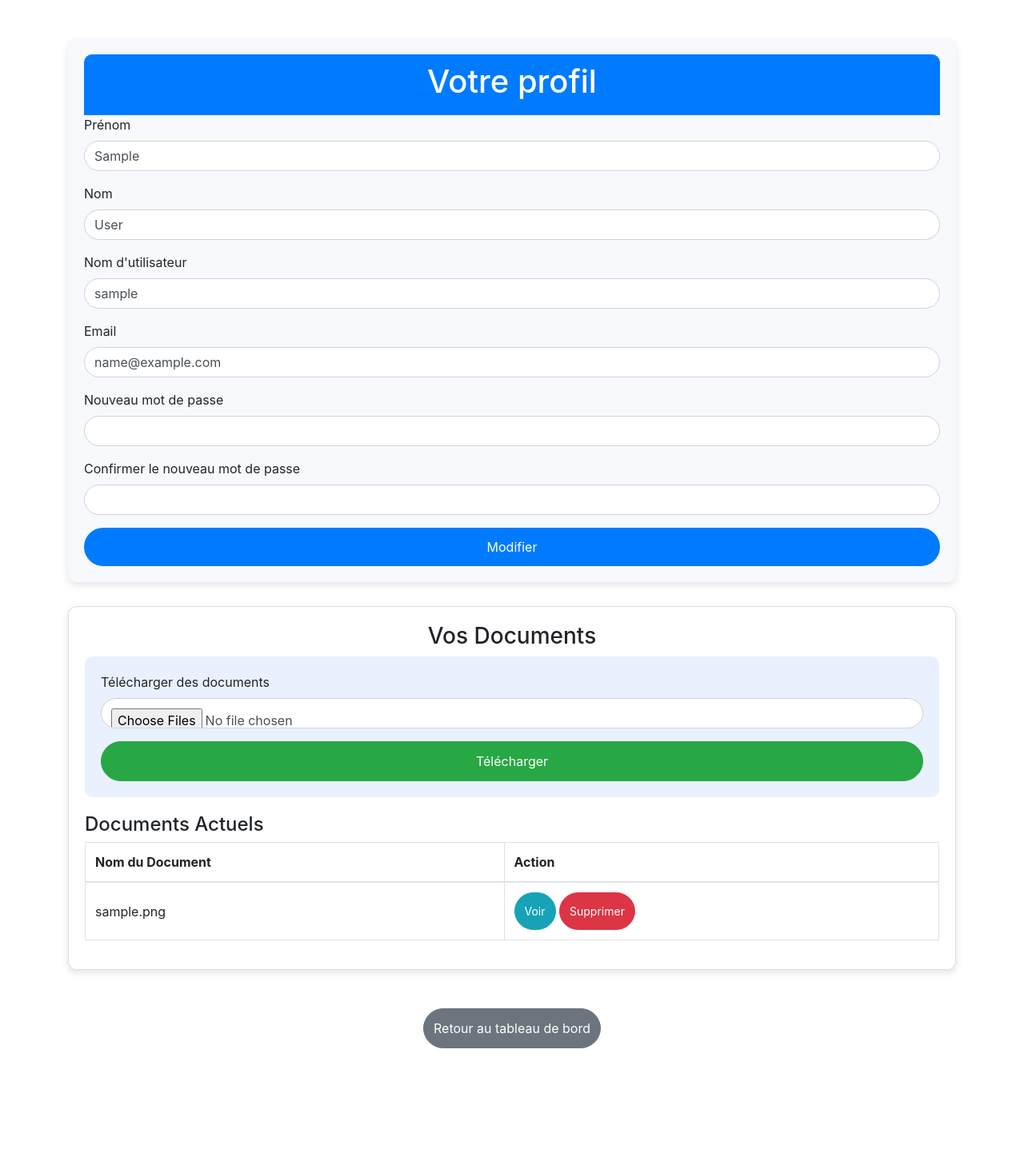
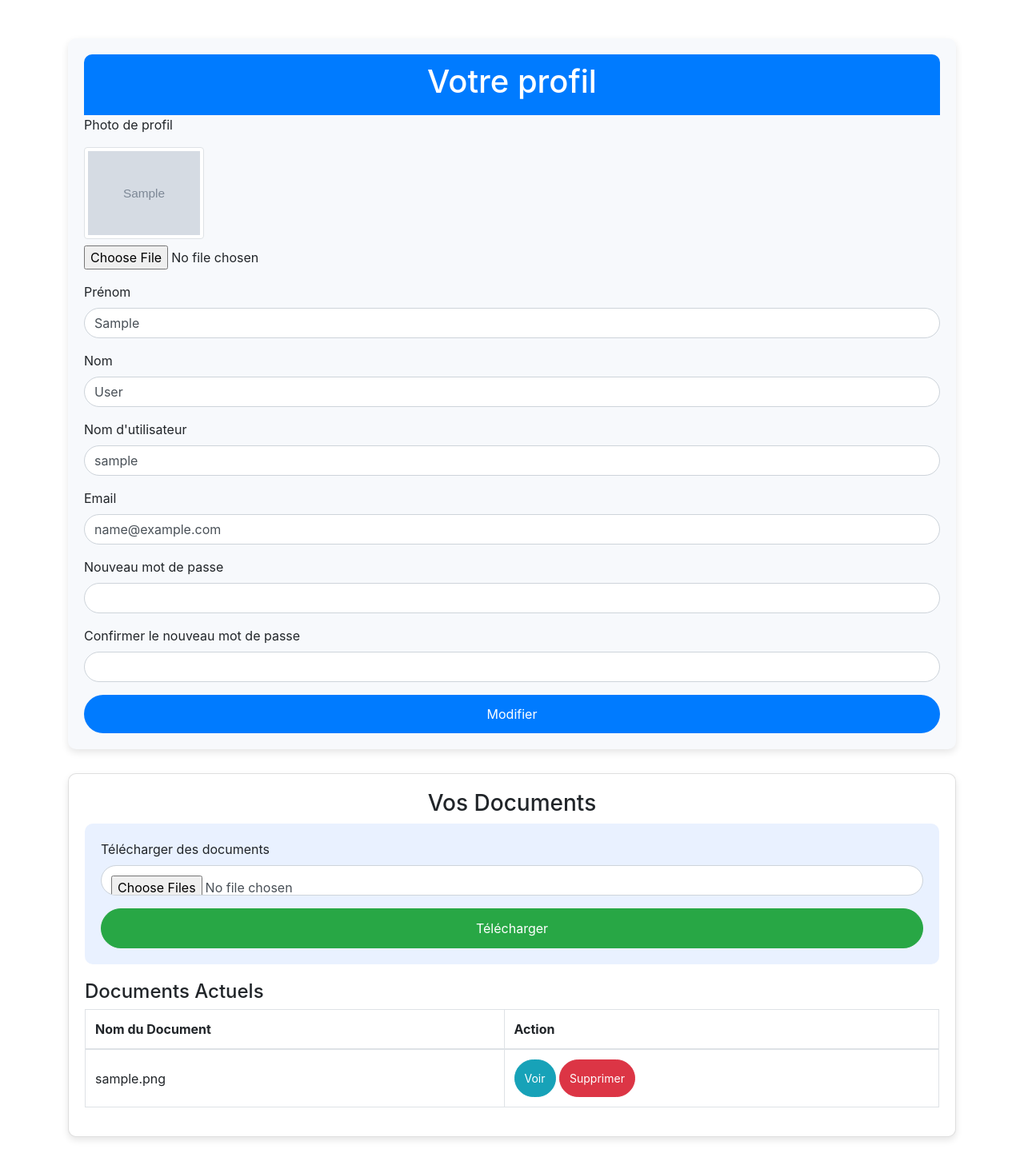
Before and after one commit to eloisarrazin84/eventsapps, a PHP site: page /profile.php in a window 1280 px wide. Shown: the top 1462 px of the page at 80% size. Before the commit the page ends 1311 px from the top, so only its background shows below. Run offline with PHP 8.4, Linux system fonts and the light colour scheme; the visitor is signed in with stand-in values (Sample User, id 1); tables that the repository leaves empty or names only in its code hold one stand-in row (values such as "Sample post"); grey boxes marked "Sample" are stand-in pictures; some libraries are stand-ins or nearby versions.

Commit message:
Update profile.php

```diff
--- a/profile.php
+++ b/profile.php
@@ -49,6 +49,28 @@ try {
 
         echo "<script>alert('Profil mis à jour avec succès!');</script>";
     }
+    // Gestion de l'upload de la photo de profil
+if (isset($_FILES['profile_picture']) && $_FILES['profile_picture']['error'] == 0) {
+    $target_dir = "uploads/profile_pictures/";
+
+    // Créer le répertoire si non existant
+    if (!file_exists($target_dir)) {
+        mkdir($target_dir, 0777, true);
+    }
+
+    $target_file = $target_dir . basename($_FILES["profile_picture"]["name"]);
+
+    if (move_uploaded_file($_FILES["profile_picture"]["tmp_name"], $target_file)) {
+        // Mettre à jour la photo dans la base de données
+        $stmt = $conn->prepare("UPDATE users SET profile_picture = :profile_picture WHERE id = :user_id");
+        $stmt->bindParam(':profile_picture', $target_file);
+        $stmt->bindParam(':user_id', $user_id);
+        $stmt->execute();
+    } else {
+        echo "<script>alert('Erreur lors du téléchargement de la photo de profil.');</script>";
+    }
+}
+
 
     // Récupérer les documents actuels
     $stmt = $conn->prepare("SELECT * FROM documents WHERE user_id = :user_id");
@@ -138,6 +160,14 @@ try {
 
         <!-- Formulaire pour modifier le profil -->
         <form method="POST" action="profile.php">
+    <div class="form-group">
+    <label for="profile_picture">Photo de profil</label><br>
+    <?php if (isset($user['profile_picture']) && !empty($user['profile_picture'])): ?>
+        <img src="<?php echo $user['profile_picture']; ?>" alt="Photo de profil" class="img-thumbnail mt-2" style="max-width: 150px;">
+    <?php endif; ?>
+    <input type="file" class="form-control-file mt-2" id="profile_picture" name="profile_picture">
+</div>
+
             <div class="form-group">
                 <label for="first_name">Prénom</label>
                 <input type="text" class="form-control" id="first_name" name="first_name" value="<?php echo htmlspecialchars($user['first_name']); ?>" required>
```
